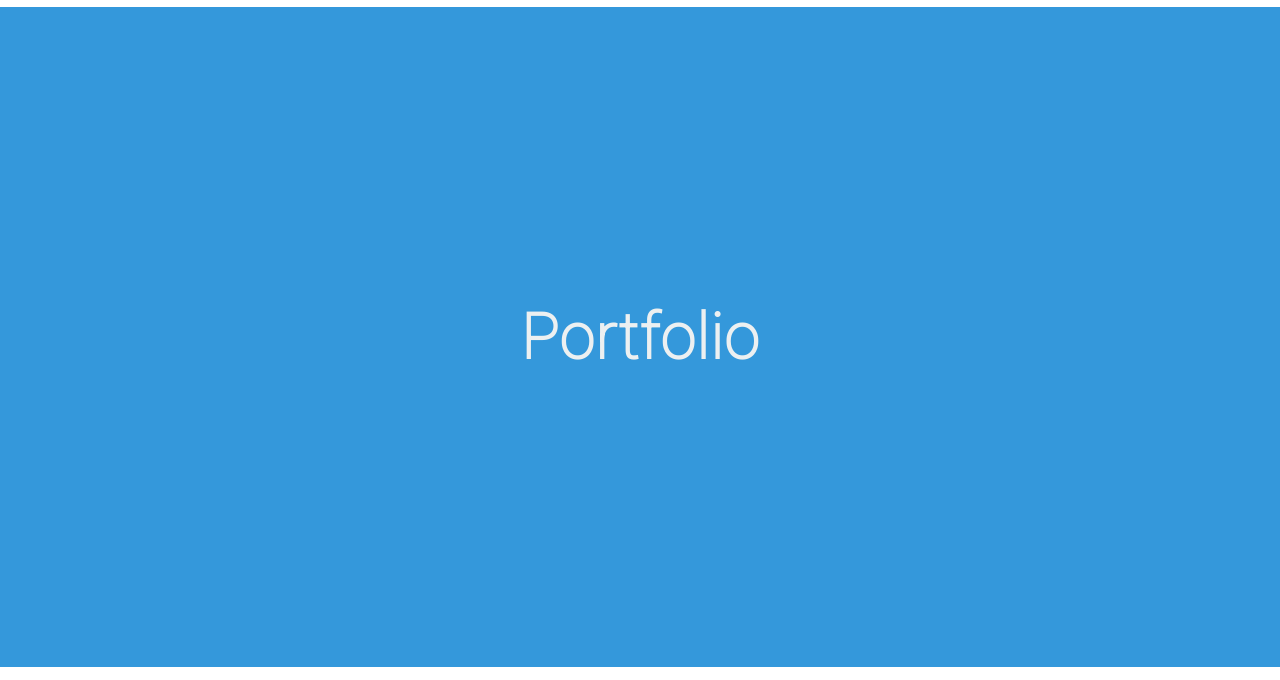
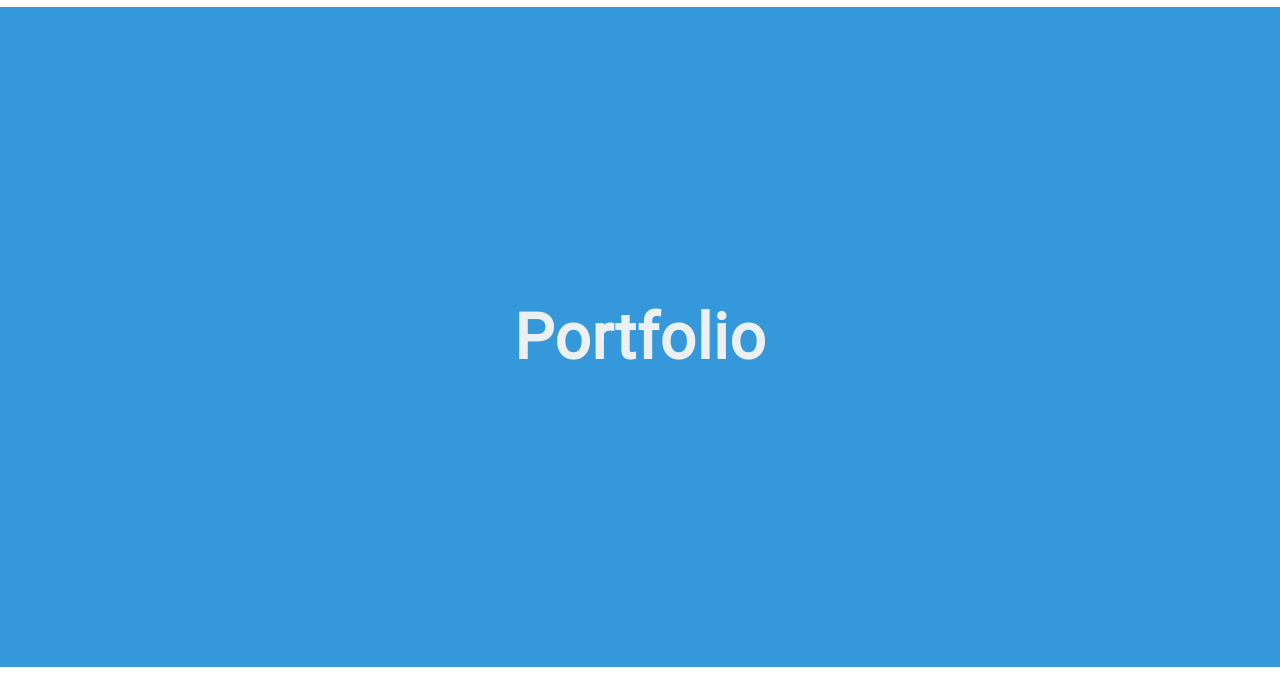
Before and after one commit to Madhuri-Buddhadev/my-portfolio, a plain HTML site: page index.html in a window 1280 px wide. Shown: the part 120-800 px from the top of the page. Drawn offline with Linux system fonts and the light colour scheme.

Commit message:
updated name

```diff
--- a/index.html
+++ b/index.html
@@ -9,7 +9,9 @@
 
     <link rel="stylesheet" href="https://fonts.googleapis.com/css?family=Montserrat"/>
     <link rel="stylesheet" href="https://fonts.googleapis.com/css?family=Cardo"/>
-<link href="https://fonts.googleapis.com/css2?family=Roboto:ital,wght@0,100;1,100&display=swap" rel="stylesheet">
+    <link rel="preconnect" href="https://fonts.googleapis.com">
+    <link rel="preconnect" href="https://fonts.gstatic.com" crossorigin>
+    <link href="https://fonts.googleapis.com/css2?family=Roboto:ital,wght@0,100;0,400;1,100&display=swap" rel="stylesheet">
   </head>
 
   <body>
```
